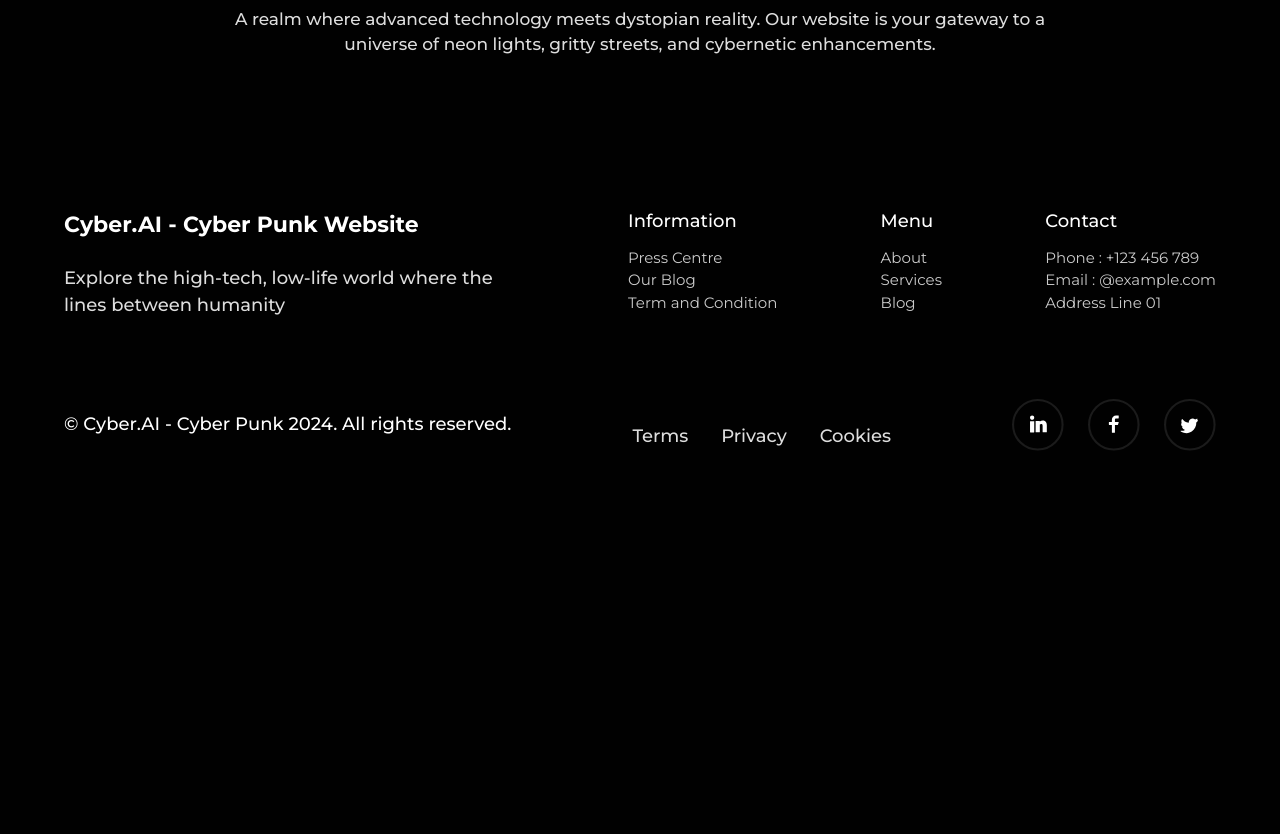
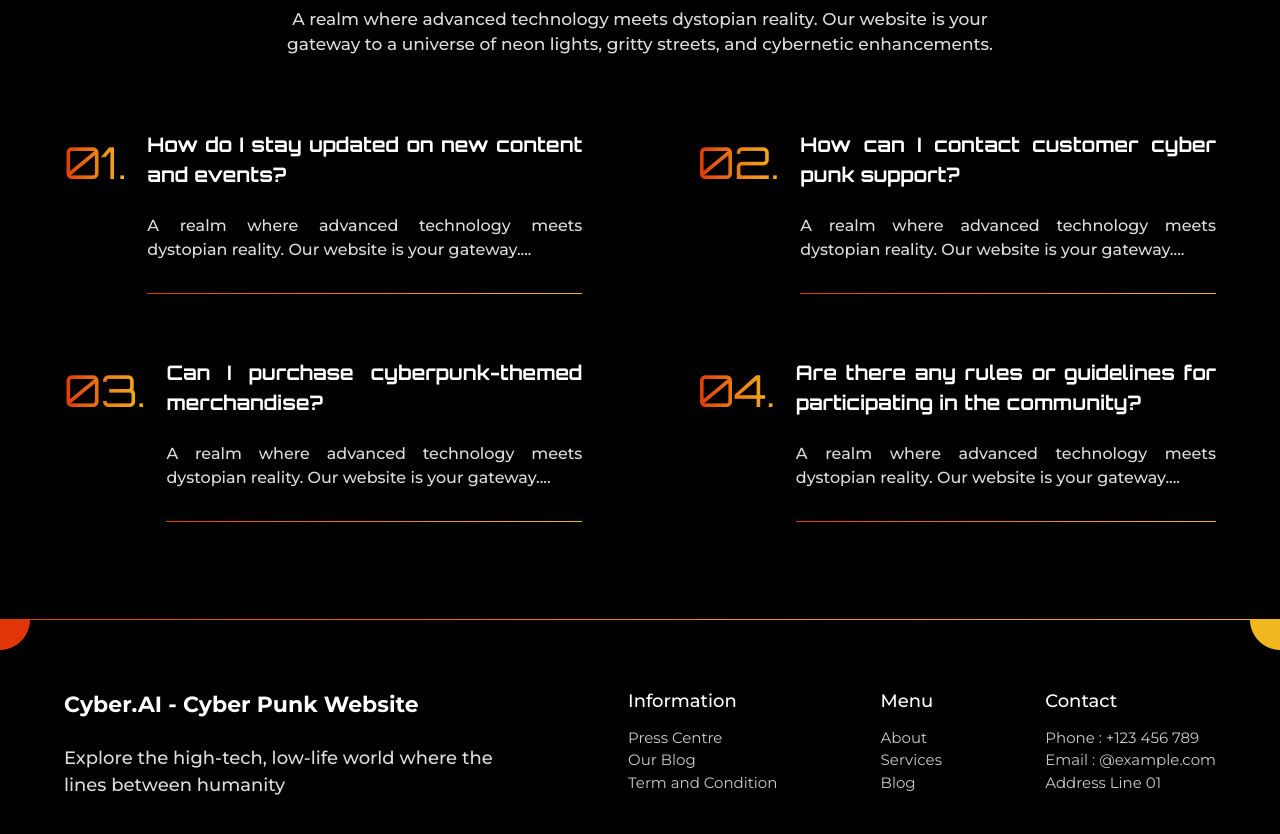
Before and after one commit to motasimdev/cyber-punk-nextJs, a Next.js app: page / in a window 1280 px wide. Shown: the part 5360-6194 px from the top of the page. Before the commit the page ends 5861 px from the top, so only its background shows below. Built offline with nearby package versions, Linux system fonts and the light colour scheme.

Commit message:
Faq done

```diff
--- a/src/components/layouts/Faq.jsx
+++ b/src/components/layouts/Faq.jsx
@@ -1,13 +1,28 @@
 import React from "react";
 import Container from "../Container";
 import { montserrat, orbitron } from "../../../fonts/Font";
+import union from "../../assets/Union.png";
+import unionR from "../../assets/unionR.png";
+import Image from "next/image";
 
 const Faq = () => {
   return (
     <>
-      <section className="py-20">
+      <section className="pt-20 pb-32 relative before:absolute before:h-px before:w-full before:content-'' before:bg-linear-to-r before:from-[#e03609] before:to-[#f0b71f] before:-bottom-0.5 before:left-0">
         <Container>
-          <div className="">
+          <div className="px-16 relative">
+            <Image
+              src={union}
+              alt="icon"
+              className="absolute rotate-90 -bottom-40 left-[-31px] z-10"
+            />
+
+            <Image
+              src={unionR}
+              alt="icon"
+              className="absolute rotate-90 -bottom-40 right-[-31px] z-10"
+            />
+            <div className="mb-18">
               <h3
                 className={`${orbitron.className} text-white text-[53px] font-bold px-60 text-center`}
               >
@@ -24,6 +39,93 @@ const Faq = () => {
                 streets, and cybernetic enhancements.{" "}
               </p>
             </div>
+            {/* ======================================= */}
+            <div className="flex items-center justify-between pb-24">
+              <div className="w-[45%] flex gap-x-5">
+                <h3
+                  className={`${orbitron.className} text-transparent bg-clip-text bg-linear-to-r from-[#e03609] to-[#f0b71f] text-[44px] font-medium`}
+                >
+                  01.
+                </h3>
+                <div className="relative before:absolute before:h-px before:w-full before:content-'' before:bg-linear-to-r before:from-[#e03609] before:to-[#f0b71f] before:-bottom-8 before:left-0">
+                  <h5
+                    className={`${orbitron.className} text-justify text-white text-[20px] font-semibold`}
+                  >
+                    How do I stay updated on new content and events?
+                  </h5>
+                  <p
+                    className={`${montserrat.className} pt-6 text-justify text-[#dddddd] text-[16px] font-medium`}
+                  >
+                    A realm where advanced technology meets dystopian reality.
+                    Our website is your gateway....
+                  </p>
+                </div>
+              </div>
+              <div className="w-[45%] flex gap-x-5">
+                <h3
+                  className={`${orbitron.className} text-transparent bg-clip-text bg-linear-to-r from-[#e03609] to-[#f0b71f] text-[44px] font-medium`}
+                >
+                  02.
+                </h3>
+                <div className="relative before:absolute before:h-px before:w-full before:content-'' before:bg-linear-to-r before:from-[#e03609] before:to-[#f0b71f] before:-bottom-8 before:left-0">
+                  <h5
+                    className={`${orbitron.className} text-justify text-white text-[20px] font-semibold`}
+                  >
+                    How can I contact customer cyber punk support?
+                  </h5>
+                  <p
+                    className={`${montserrat.className} pt-6 text-justify text-[#dddddd] text-[16px] font-medium`}
+                  >
+                    A realm where advanced technology meets dystopian reality.
+                    Our website is your gateway....
+                  </p>
+                </div>
+              </div>
+            </div>
+            <div className="flex items-center justify-between">
+              <div className="w-[45%] flex gap-x-5">
+                <h3
+                  className={`${orbitron.className} text-transparent bg-clip-text bg-linear-to-r from-[#e03609] to-[#f0b71f] text-[44px] font-medium`}
+                >
+                  03.
+                </h3>
+                <div className="relative before:absolute before:h-px before:w-full before:content-'' before:bg-linear-to-r before:from-[#e03609] before:to-[#f0b71f] before:-bottom-8 before:left-0">
+                  <h5
+                    className={`${orbitron.className} text-justify text-white text-[20px] font-semibold`}
+                  >
+                    Can I purchase cyberpunk-themed merchandise?
+                  </h5>
+                  <p
+                    className={`${montserrat.className} pt-6 text-justify text-[#dddddd] text-[16px] font-medium`}
+                  >
+                    A realm where advanced technology meets dystopian reality.
+                    Our website is your gateway....
+                  </p>
+                </div>
+              </div>
+              <div className="w-[45%] flex gap-x-5">
+                <h3
+                  className={`${orbitron.className} text-transparent bg-clip-text bg-linear-to-r from-[#e03609] to-[#f0b71f] text-[44px] font-medium`}
+                >
+                  04.
+                </h3>
+                <div className="relative before:absolute before:h-px before:w-full before:content-'' before:bg-linear-to-r before:from-[#e03609] before:to-[#f0b71f] before:-bottom-8 before:left-0">
+                  <h5
+                    className={`${orbitron.className} text-justify text-white text-[20px] font-semibold`}
+                  >
+                    Are there any rules or guidelines for participating in the
+                    community?
+                  </h5>
+                  <p
+                    className={`${montserrat.className} pt-6 text-justify text-[#dddddd] text-[16px] font-medium`}
+                  >
+                    A realm where advanced technology meets dystopian reality.
+                    Our website is your gateway....
+                  </p>
+                </div>
+              </div>
+            </div>
+          </div>
         </Container>
       </section>
     </>
```
Lines whose indentation alone changed are shown as unchanged.
